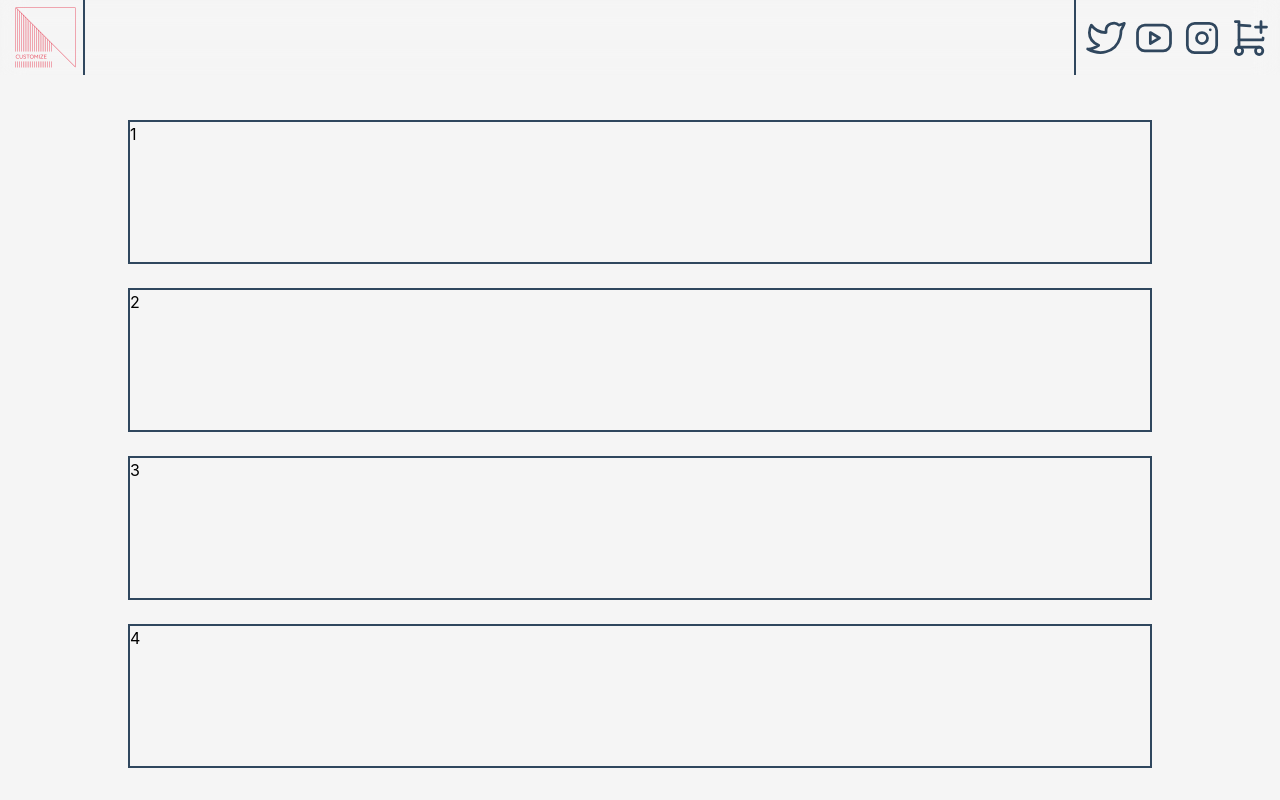
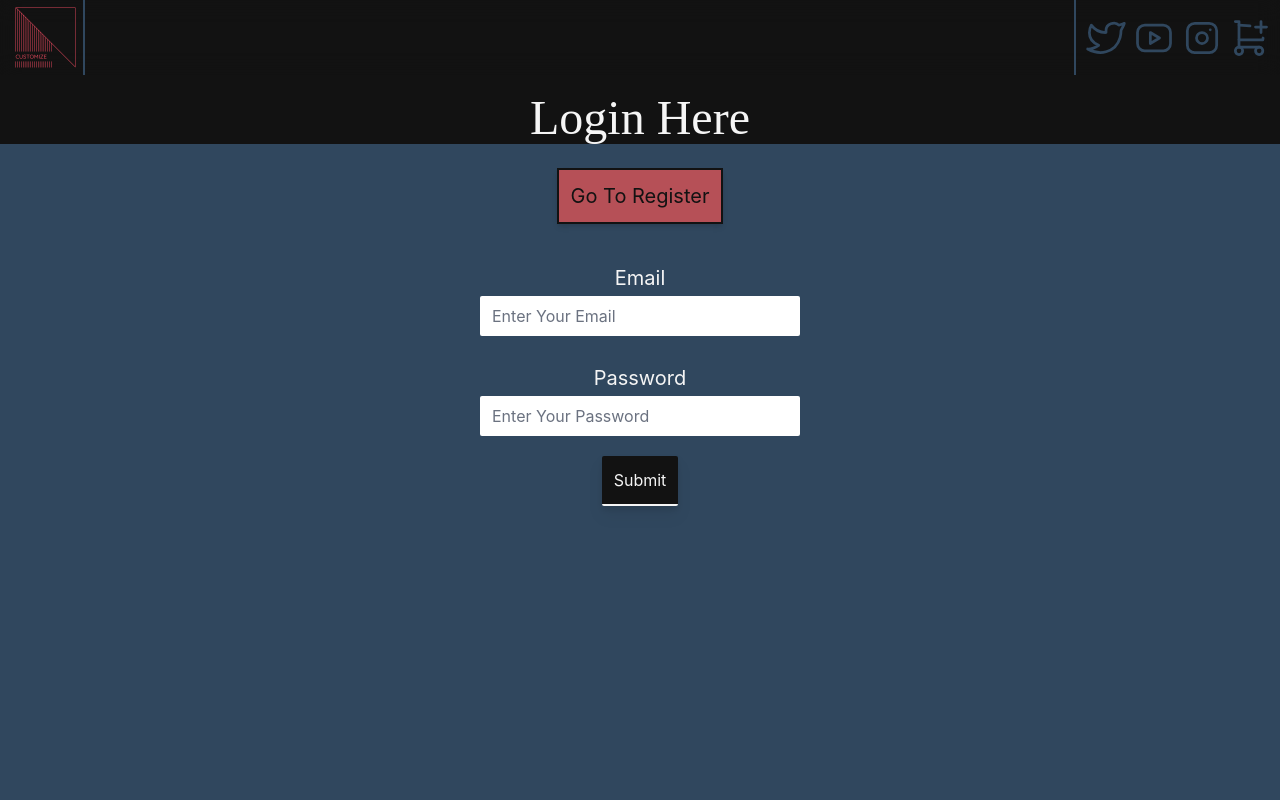
Before and after one commit to JovitoAddo/prtfl2, a React (Create React App) app: page /cart in a window 1280 px wide. Shown: the top 800 px of the page. Built offline with nearby package versions, Linux system fonts and the light colour scheme.

Commit message:
fixing login system, should work now

```diff
--- a/src/App.js
+++ b/src/App.js
@@ -13,7 +13,8 @@ import { Context } from "./UserProvider";
 // import MenWear from "./Pages/MenWear";
 
 function App() {
-  const {isLogin} = useContext(Context)
+  const isLogin = JSON.parse(localStorage.getItem("isLogin"))
+
   return (
     <div className="App">
       <Navbar/>
@@ -24,7 +25,7 @@ function App() {
           <Route path='*' element={<NotFound/>}/>
           <Route path='/register' element={<Register/>}/>
           <Route path='/login' element={<Login/>}/>
-          <Route path='/cart' element={<Cart/>}/>
+          <Route path='/cart' element={isLogin ? <Cart/> : <Login/>}/>
       </Routes>
       <Footer/>
     </div>
--- a/src/Pages/Login.js
+++ b/src/Pages/Login.js
@@ -14,7 +14,7 @@ const Login = () => {
     register,
     handleSubmit,
     formState: { errors },
-    getValues
+    getValues,
   } = useForm({
     resolver: yupResolver(schema),
   });
@@ -22,17 +22,27 @@ const Login = () => {
   const dataUser = JSON.parse(localStorage.getItem("userData"));
 
   const submitLogin = (e) => {
+    e.preventDefault();
 
-    e.preventDefault()
+    if (
+      getValues("loginEmail") === dataUser.email &&
+      getValues("loginPassword") === dataUser.password
+    ) {
+      alert("login Success");
+      localStorage.setItem('isLogin',true)
+      Navigate("/cart");
+    } else {
+    }
+    alert("Wrong Email or Password");
 
-    getValues("loginEmail") === dataUser.email &&
-    getValues("loginPassword") === dataUser.password
-      ? alert("login Success")
-      : alert("Wrong Email or Password");
+    // getValues("loginEmail") === dataUser.email &&
+    // getValues("loginPassword") === dataUser.password
+    //   ? alert("login Success")
+    //   : alert("Wrong Email or Password");
 
-      setIsLogin()
+    // JSON.stringify("isLogin", true);
 
-      Navigate("/cart")
+    // Navigate("/cart");
 
     // const dataUser = JSON.parse(localStorage.getItem("user"));
 
@@ -50,19 +60,14 @@ const Login = () => {
 
       <div className="bg-customblue w-full flex justify-center p-4">
         <Link to="/register" className="bg-transparent">
-          <button
-            className="border-2 m-2 p-3 bg-customred bg-opacity-70 prose text-xl text-customblack border-customblack shadow-md transition active:translate-y-2"
-          >
+          <button className="border-2 m-2 p-3 bg-customred bg-opacity-70 prose text-xl text-customblack border-customblack shadow-md transition active:translate-y-2">
             Go To Register
           </button>
         </Link>
       </div>
 
       <div className="bg-customblue h-screen">
-        <form
-
-          className=" grid justify-items-center bg-transparent"
-        >
+        <form className=" grid justify-items-center bg-transparent">
           <div className="grid justify-items-center bg-transparent p-3">
             <label
               htmlFor="email"
--- a/src/Pages/Navbar.js
+++ b/src/Pages/Navbar.js
@@ -115,7 +115,7 @@ const Navbar = () => {
                 </svg>
               </Link>
             ) : ( */}
-              <Link to="/login" className="bg-transparent">
+              <Link to="/cart" className="bg-transparent">
                 <svg
                   xmlns="http://www.w3.org/2000/svg"
                   class="icon icon-tabler icon-tabler-shopping-cart-plus active:cursor-pointer transition active:scale-150 active:fill-customblack active:stroke-customred bg-transparent"
```
